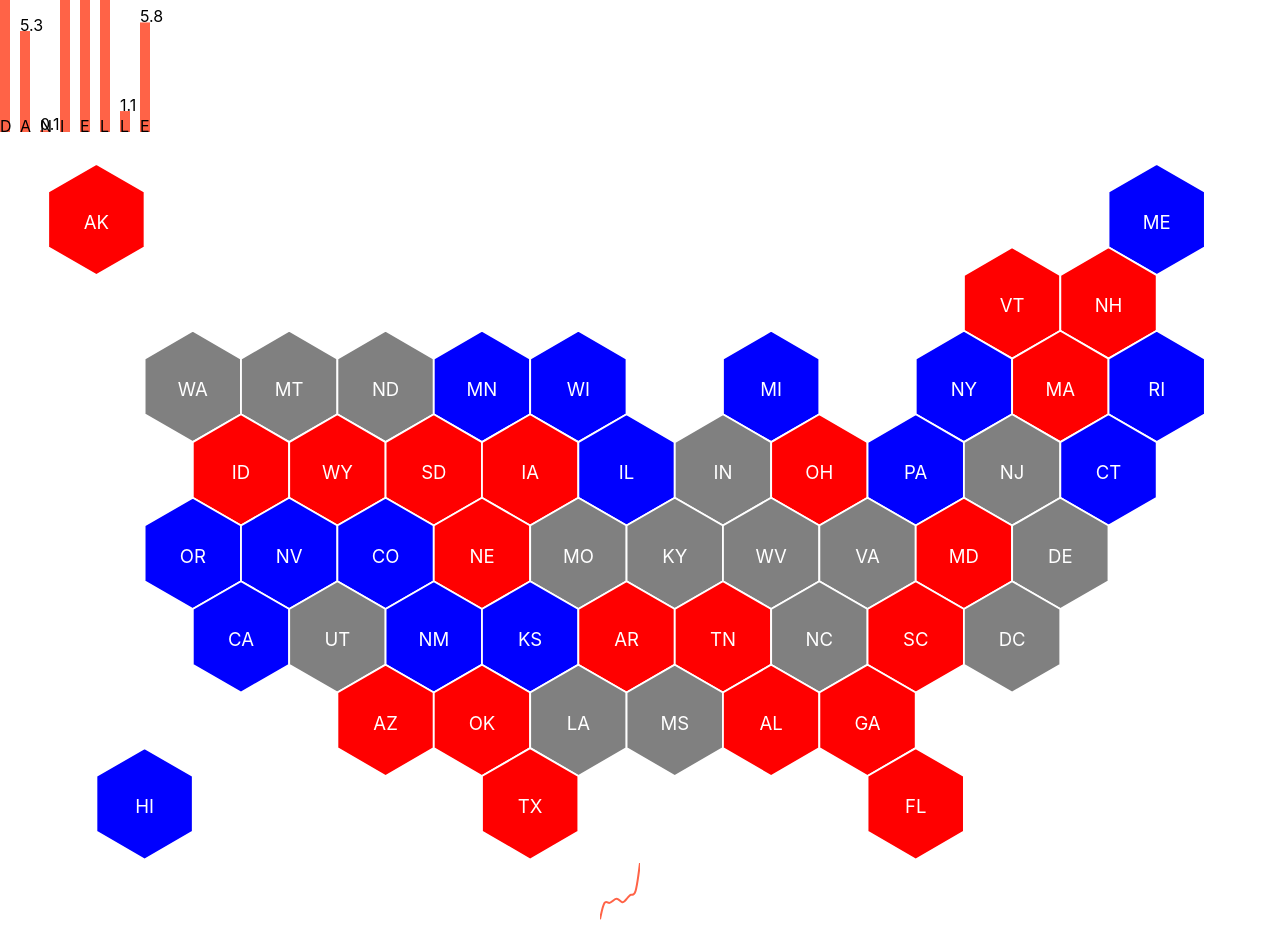
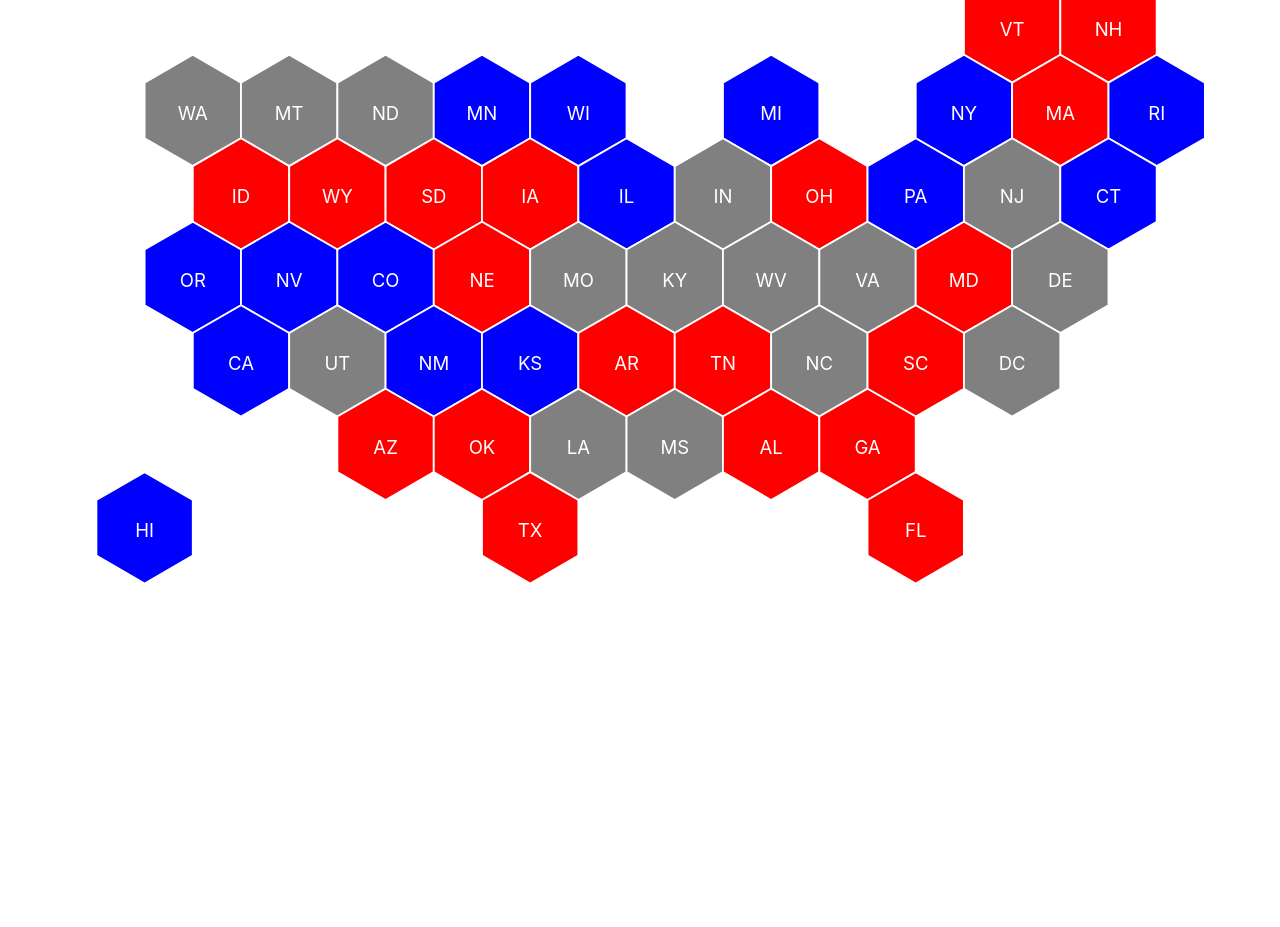
Before and after one commit to daniellecarrick/midterms-hex-map, a React (Create React App) app: page / in a window 1280 px wide. Shown: the part 140-1067 px from the top of the page. After the commit the page ends 800 px from the top, so only its background shows below. Built offline with nearby package versions, Linux system fonts and the light colour scheme.

Commit message:
added routing

```diff
--- a/package.json
+++ b/package.json
@@ -10,6 +10,7 @@
     "react-dom": "^16.8.6",
     "react-jss": "^8.6.1",
     "react-motion": "^0.5.2",
+    "react-router-dom": "^5.0.1",
     "react-scripts": "3.0.1"
   },
   "scripts": {
--- a/src/App.js
+++ b/src/App.js
@@ -3,17 +3,16 @@ import "./App.css";
 import USMap from "./components/map/map";
 import BarChart from "./components/bar-chart/bar";
 import LineChart from "./components/line-chart/line";
-import withStyles from "react-jss";
+import { BrowserRouter as Router, Route, Link } from "react-router-dom";
 
 function App() {
-  const RADIUS = 6;
   return (
     <div className="App">
-      <BarChart />
-      <svg id="main-map" viewBox={`0 0 ${23 * RADIUS} ${13 * RADIUS}`}>
-        <USMap r={RADIUS} />
-      </svg>
-      <LineChart />
+      <Router>
+        <Route path="/" exact component={USMap} />
+        <Route path="/bar" component={BarChart} />
+        <Route path="/line" component={LineChart} />
+      </Router>
     </div>
   );
 }
--- a/src/components/map/map.js
+++ b/src/components/map/map.js
@@ -1,5 +1,4 @@
 import React from "react";
-import PropTypes from "prop-types";
 import * as d3 from "d3";
 import State from "./state";
 import results from "../../assets/results-top-level.json";
@@ -76,36 +75,24 @@ const STATE_MATRIX = [
   [1, 0, 0, 0, 1, 0, 0, 0, 1, 0, 0, 0]
 ];
 
-const USMap = ({ r, indexToggle }) => {
-  // Find the max data value (min will always be 0)
-  // const valueArray = Object.keys(regionData).map(key => regionData[key]);
-  const max = 120;
-
+// Map from https://github.com/schreiaj/frc-attrition-hex-map
+const USMap = ({ }) => {
+ const r = 6;
   // Establish color range
   let colorRange = d3
     .scaleOrdinal()
     .domain(["GOP", "Dem", null])
     .range(["red", "blue", "grey"]);
 
-  // associate each state with the region value from props
-  //STATES.forEach(state => (state.dimValue = regionData[state.region]));
+  // associate each state with the race result
   const govResults = results.G;
-  console.log('gov results', govResults);
   STATES.forEach(state => {
     Object.keys(govResults).map(function(race) {
       if(state.name == govResults[race][1]) {
-        console.log(state.name, govResults[race][1])
         return state.results = govResults[race][2];
-      } // else if (!state.results) {
-      //   return state.results = null;
-      // }
+      }
     });
   });
-
-  console.log(STATES);
-
-  // wanted to use d3.group but it wasn't exported?!
-//Object.keys(govResults).map((state) => d3.group(govResults[state]));
 
 
   let index = -1;
@@ -117,6 +104,8 @@ const USMap = ({ r, indexToggle }) => {
   const yOff = 3 * r * SIN_SIX;
 
   return (
+          <svg id="main-map" viewBox={`0 0 ${23 * r} ${13 * r}`}>
+
     <g className="state-map" transform={`translate(${xOff},${yOff})`}>
       {STATE_MATRIX.map((row, y) => {
         let rowOffset = (y % 2) * 0.5;
@@ -139,6 +128,7 @@ const USMap = ({ r, indexToggle }) => {
         });
       })}
     </g>
+    </svg>
   );
 };
 
--- a/src/components/map/state.js
+++ b/src/components/map/state.js
@@ -16,6 +16,9 @@ const componentStyles = {
     stroke: "none",
     fontSize: "2px",
     textAnchor: "middle"
+  },
+  tooltip: {
+    backgroundColor: "red"
   }
 };
 
@@ -51,7 +54,7 @@ const State = ({ data, classes, x = 0, y = 0, r = 10, bgColor }) => {
       }}
     >
       {({ xPos, yPos }) => (
-        <Tooltip title={tooltipText(data.results)}>
+        <Tooltip title={tooltipText(data.results)} className={classes.tooltip}>
           <g
             className={classes.state}
             style={{ fill: bgColor }}
```
Also changed, not shown: 1 other file (tests, documents, lock files or other folders).
